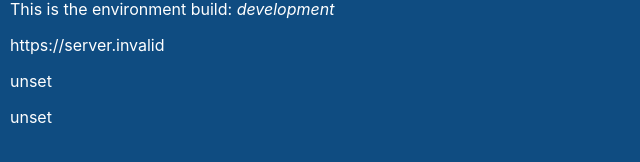
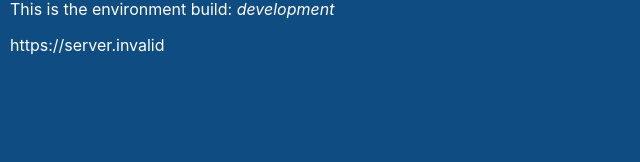
Before and after one commit to mjgasior/cracker-app, a React (Create React App) app in the folder cracker-client/: page / in a window 1280 px wide. Shown: the part 250-412 px from the top of the page, without its empty margins (0-640 px from the left). Built offline with nearby package versions, Linux system fonts and the light colour scheme; no server answers; what auth0-js would draw is missing.

Commit message:
Refactor

```diff
--- a/cracker-client/src/+components/Home.js
+++ b/cracker-client/src/+components/Home.js
@@ -9,8 +9,6 @@ export function Home() {
       </p>
       <p>{process.env.REACT_APP_API_URL}</p>
       <p>{process.env.REACT_APP_AUTH0_ORIGIN}</p>
-      <p>{process.env.REACT_APP_AUTH0_DOMAIN}</p>
-      <p>{process.env.REACT_APP_AUTH0_CLIENT_ID}</p>
     </div>
   );
 }
```
